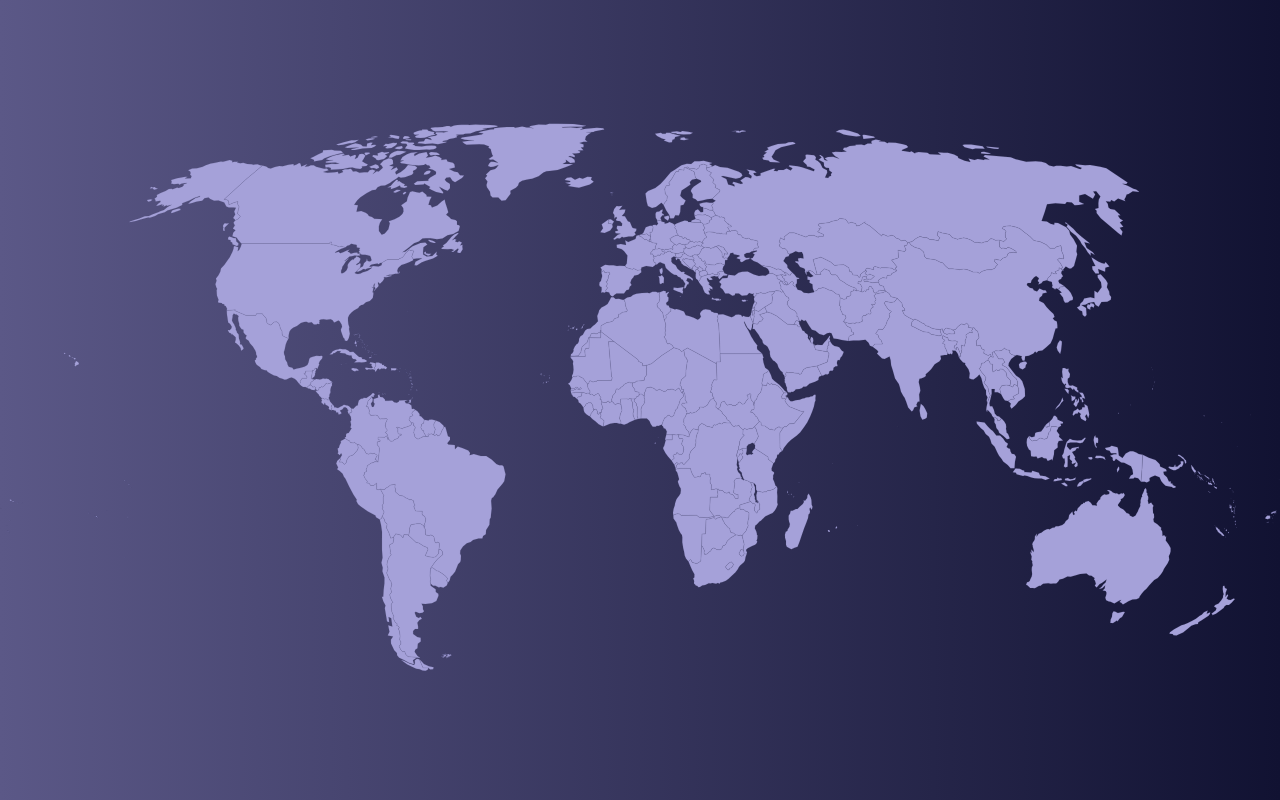
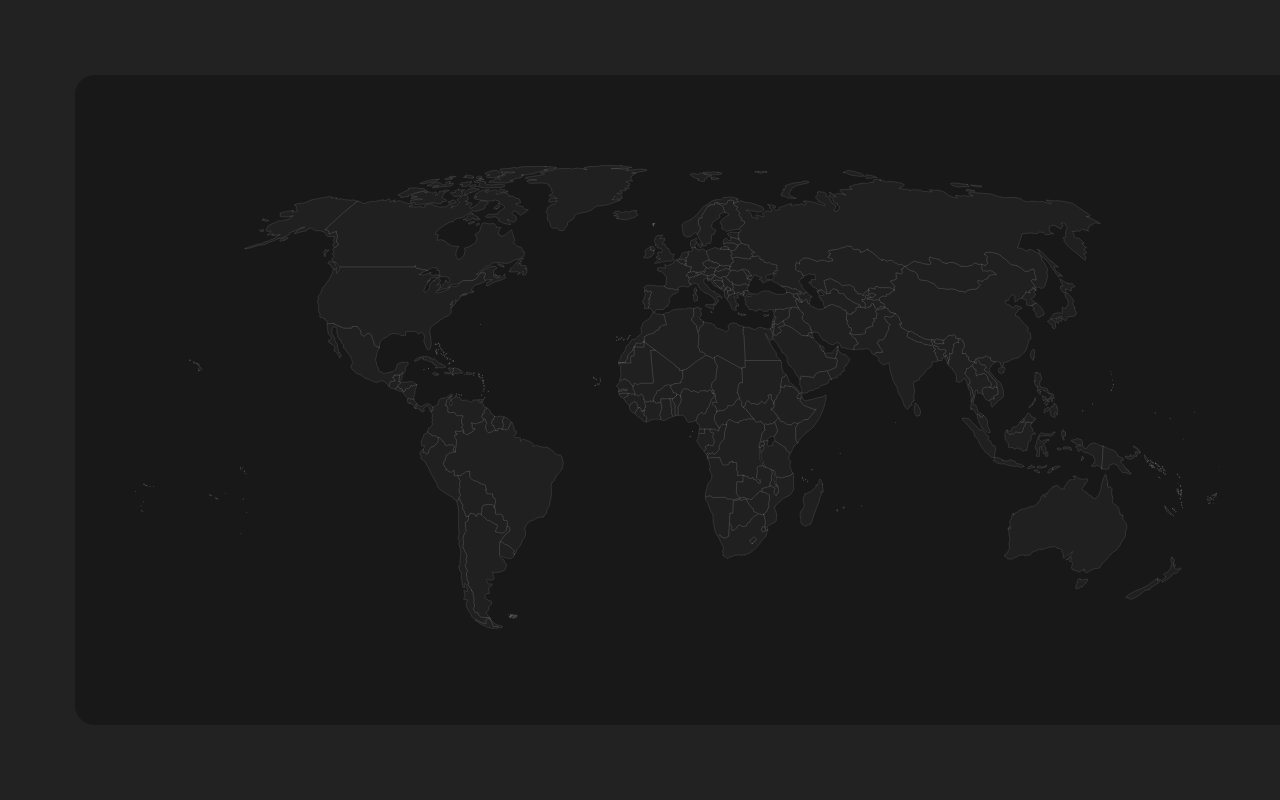
Before and after one commit to SimonDaraf/WT2, a Vue app: page / in a window 1280 px wide. Built offline with nearby package versions, Linux system fonts and the light colour scheme.

Commit message:
Setup interface bounds

```diff
--- a/index.html
+++ b/index.html
@@ -4,7 +4,7 @@
     <meta charset="UTF-8" />
     <link rel="icon" type="image/svg+xml" href="/vite.svg" />
     <meta name="viewport" content="width=device-width, initial-scale=1.0" />
-    <title>Holatlas</title>
+    <title>Geo-Info</title>
   </head>
   <body>
     <div id="app"></div>
--- a/src/App.vue
+++ b/src/App.vue
@@ -3,10 +3,55 @@ import WorldMap from './components/Map.vue'
 </script>
 
 <template>
-  <div>
-    <WorldMap class="map-element"></WorldMap>
+  <div class="container">
+    <div class="header">
+
+    </div>
+
+    <div class="content">
+      <WorldMap class="map-element"></WorldMap>
+    </div>
+
+    <div class="menu">
+
+    </div>
+
+    <div class="footer">
+
+    </div>
   </div>
 </template>
 
 <style scoped>
+  .container {
+    height: 100%;
+    display: grid;
+    grid-template-areas:
+      "header header"
+      "menu content"
+      "footer footer";
+    grid-template-columns: 75px auto;
+    grid-template-rows: 75px auto 75px;
+  }
+
+  .container > div.header {
+    grid-area: header;
+  }
+
+  .container > div.content {
+    grid-area: content;
+    position: relative;
+    /* background: rgb(91,88,135);
+    background: linear-gradient(90deg, rgba(91,88,135,1) 0%, rgba(17,18,50,1) 100%); */
+    background-color: #181818;
+    border-radius: 20px 0 0 20px;
+  }
+
+  .container > div.menu {
+    grid-area: menu;
+  }
+
+  .container > div.footer {
+    grid-area: footer;
+  }
 </style>
--- a/src/components/Map.vue
+++ b/src/components/Map.vue
@@ -972,14 +972,13 @@
   .map-container {
     width: 100%;
     height: auto;
-    max-width: 100%;
-    max-height: 100%;
+    max-width: 90%;
+    max-height: 90%;
     aspect-ratio: 2000 / 857;
     object-fit: contain;
   }
 
   svg {
-    width: 100%;
     height: auto;
     max-width: 100%;
     max-height: 100%;
@@ -988,13 +987,13 @@
   }
 
   path {
-    fill: #a5a1d9;
-    stroke: #4d4a73;
+    fill: #202020;
+    stroke: #f3f3f3;
   }
 
   path:hover {
-    fill: #b7b4d9;
-    filter: drop-shadow(0px 0px 3px rgba(188,185,222,1));
-    stroke: #bcb9de;
+    fill: #f0f0f0;
+    filter: drop-shadow(0px 0px 3px rgba(230,230,230,1));
+    stroke: #ffffff;
   }
 </style>
--- a/src/style.css
+++ b/src/style.css
@@ -5,8 +5,7 @@
 
   color-scheme: light dark;
   color: rgba(255, 255, 255, 0.87);
-  background: rgb(91,88,135);
-  background: linear-gradient(90deg, rgba(91,88,135,1) 0%, rgba(17,18,50,1) 100%);
+  background-color: #222222;
 
   font-synthesis: none;
   text-rendering: optimizeLegibility;
@@ -27,8 +26,8 @@ h1 {
 }
 
 #app {
-  max-width: fit-content;
+  width: 100vw;
+  height: 100vh;
   margin: 0 auto;
-  padding: 2rem;
   text-align: center;
 }
```
